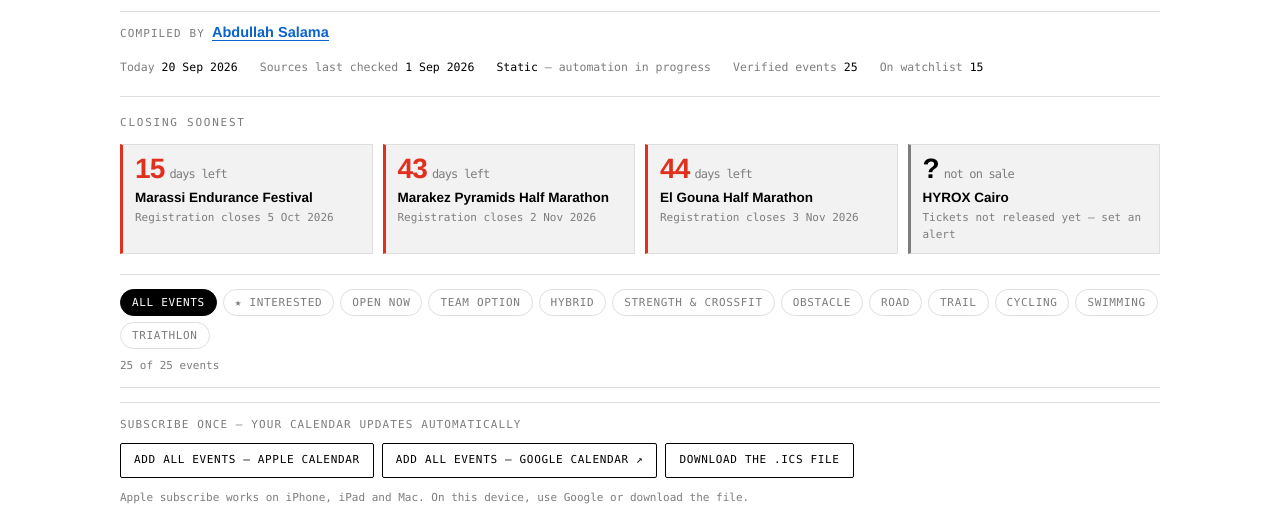
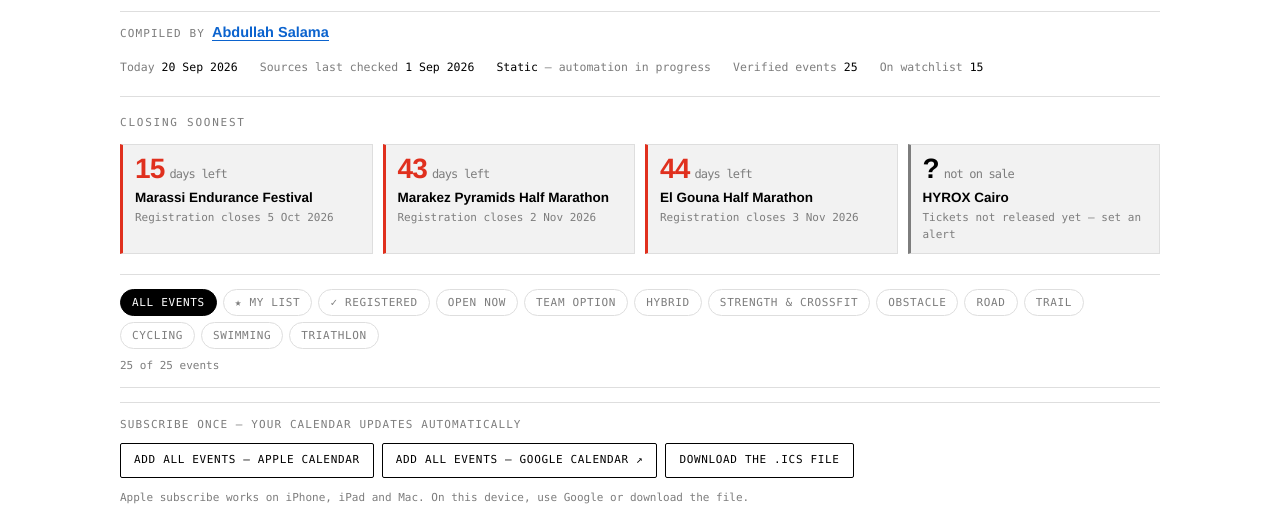
Before and after one commit to abdullahmsalama/egypt-fitness-calendar, a plain HTML site: page index.html in a window 1280 px wide. Shown: the part 222-741 px from the top of the page. Drawn offline with Linux system fonts and the light colour scheme.

Commit message:
Add files via upload

```diff
--- a/index.html
+++ b/index.html
@@ -247,7 +247,7 @@
 </div>
 
 <div class="subscribe" id="mybar" style="display:none">
-  <span class="lede">★ Interested and ✓ registered — yours only</span>
+  <span class="lede">★ My list — yours only</span>
   <span class="count" id="mycount" style="margin:0"></span>
   <button class="btn" id="mine-ics">Download my events (.ics)</button>
 </div>
@@ -711,14 +711,14 @@
   : `<div class="dl"><div class="e">No published deadlines in range.</div></div>`;
 
 /* filters */
-const FILTERS=[["all","All events"],["mine","\u2605 My list"],["open","Open now"],["team","Team option"],["hybrid","Hybrid"],["strength","Strength & CrossFit"],["ocr","Obstacle"],["road","Road"],["trail","Trail"],["cycling","Cycling"],["swim","Swimming"],["tri","Triathlon"]];
+const FILTERS=[["all","All events"],["mine","\u2605 My list"],["reg","\u2713 Registered"],["open","Open now"],["team","Team option"],["hybrid","Hybrid"],["strength","Strength & CrossFit"],["ocr","Obstacle"],["road","Road"],["trail","Trail"],["cycling","Cycling"],["swim","Swimming"],["tri","Triathlon"]];
 let active="all";
 document.getElementById("chips").innerHTML=FILTERS.map(([k,l])=>
   `<button class="chip" data-f="${k}" aria-pressed="${k==='all'}">${l}</button>`).join("");
 
 function matches(e){
   if(active==="all") return true;
-  if(active==="mine") return saved.has(e.id)&&!reg.has(e.id);
+  if(active==="mine") return saved.has(e.id)||reg.has(e.id);
   if(active==="reg") return reg.has(e.id);
   if(active==="open") return e.status==="open";
   if(active==="team") return !!e.team;
@@ -904,18 +904,18 @@
 });
 
 function syncMine(){
-  const nInt=upcoming.filter(e=>saved.has(e.id)&&!reg.has(e.id)).length;
+  const nAll=upcoming.filter(e=>saved.has(e.id)||reg.has(e.id)).length;
   const nReg=upcoming.filter(e=>reg.has(e.id)).length;
+  const nInt=nAll-nReg;
   const c1=document.querySelector('.chip[data-f="mine"]');
-  if(c1) c1.textContent = nInt ? "\u2605 Interested ("+nInt+")" : "\u2605 Interested";
+  if(c1) c1.textContent = nAll ? "\u2605 My list ("+nAll+")" : "\u2605 My list";
   const c2=document.querySelector('.chip[data-f="reg"]');
   if(c2) c2.textContent = nReg ? "\u2713 Registered ("+nReg+")" : "\u2713 Registered";
   const bar=document.getElementById("mybar");
-  const total=nInt+nReg;
-  bar.style.display = total ? "flex" : "none";
-  const parts=[];
-  if(nInt) parts.push(nInt+" interested");
+  bar.style.display = nAll ? "flex" : "none";
+  const parts=[nAll+(nAll===1?" event saved":" events saved")];
   if(nReg) parts.push(nReg+" registered");
+  else if(nInt) parts.push("none registered yet");
   document.getElementById("mycount").textContent = parts.join(" \u00b7 ");
   if(active==="mine"||active==="reg") render();
 }
```
